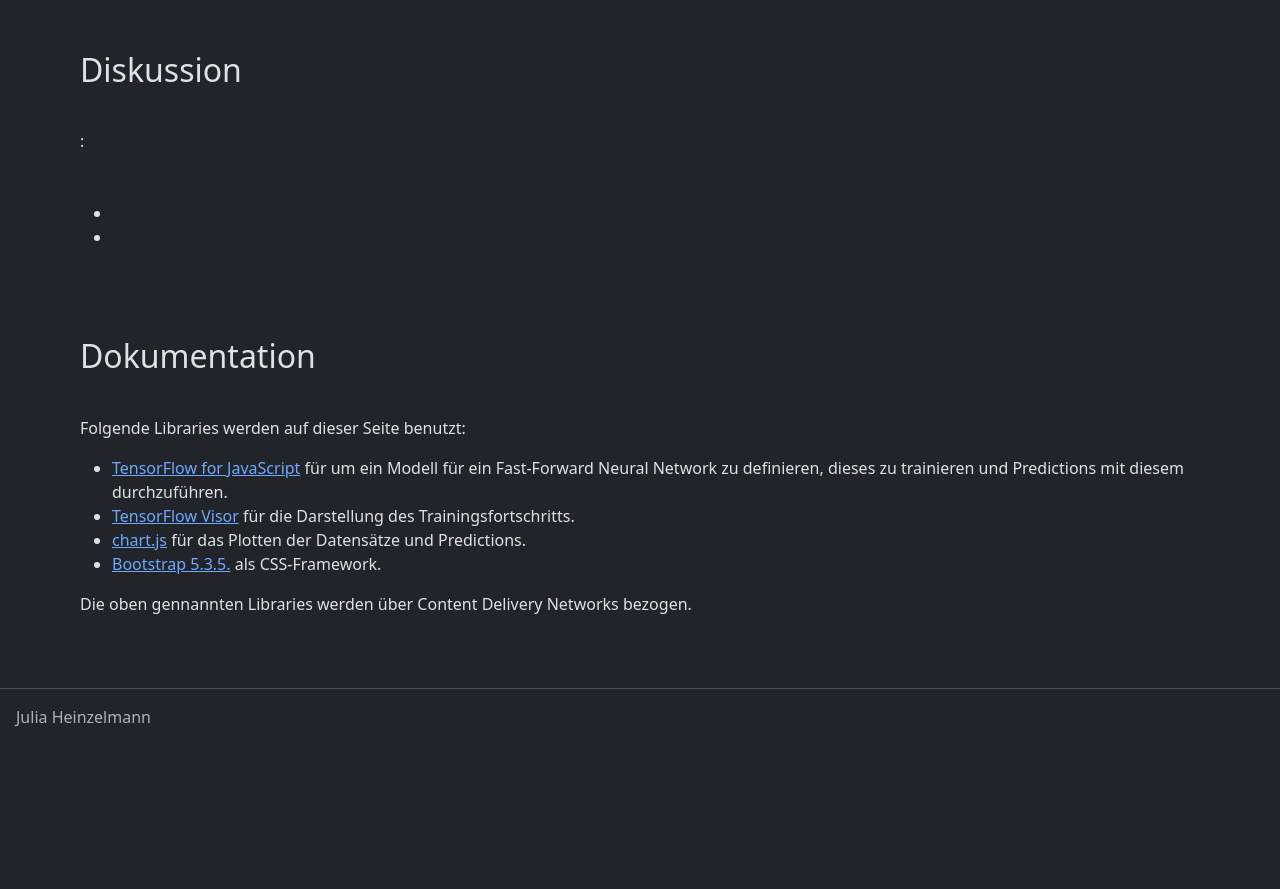
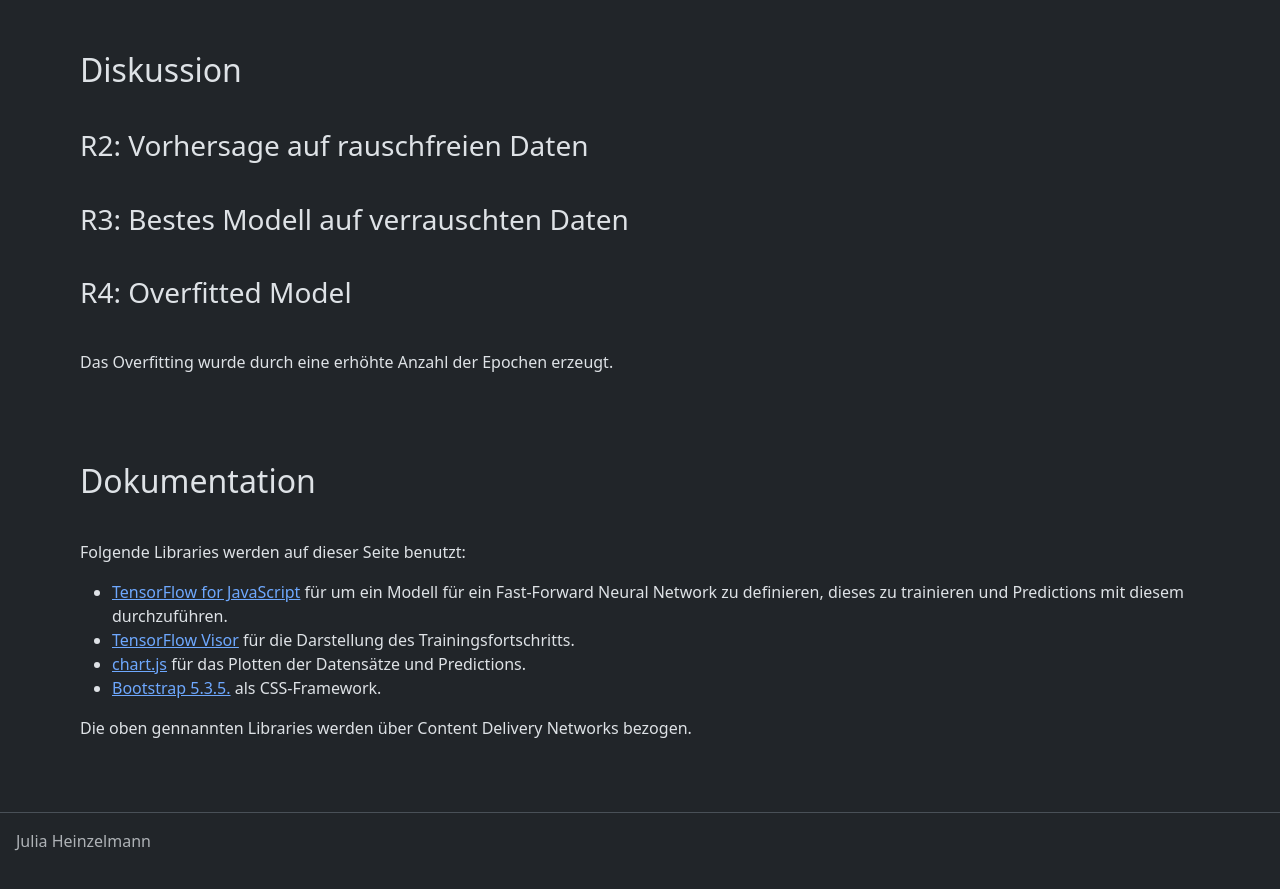
Before and after one commit to JuHeinz/Deep_Learning, a plain HTML site: page ea2/ea2.html in a window 1280 px wide. Shown: the part 2040-2929 px from the top of the page. Before the commit the page ends 2809 px from the top, so only its background shows below. Drawn offline with nearby package versions, Linux system fonts and the light colour scheme; a script that the page names is missing.

Commit message:
discussion

```diff
--- a/ea2/ea2.html
+++ b/ea2/ea2.html
@@ -128,11 +128,11 @@
       <!--Diskussion -->
       <section id="part-5">
         <h2 class="fw-light">Diskussion</h2>
-        <p>:</p>
-        <ul>
-          <li></li>
-          <li></li>
-        </ul>
+        <h3>R2: Vorhersage auf rauschfreien Daten</h3>
+        <h3>R3: Bestes Modell auf verrauschten Daten</h3>
+        <h3>R4: Overfitted Model</h3>
+        <p>Das Overfitting wurde durch eine erhöhte Anzahl der Epochen erzeugt.</p>
+
       </section>
 
       <!--DOKUMENTATION-->
```
